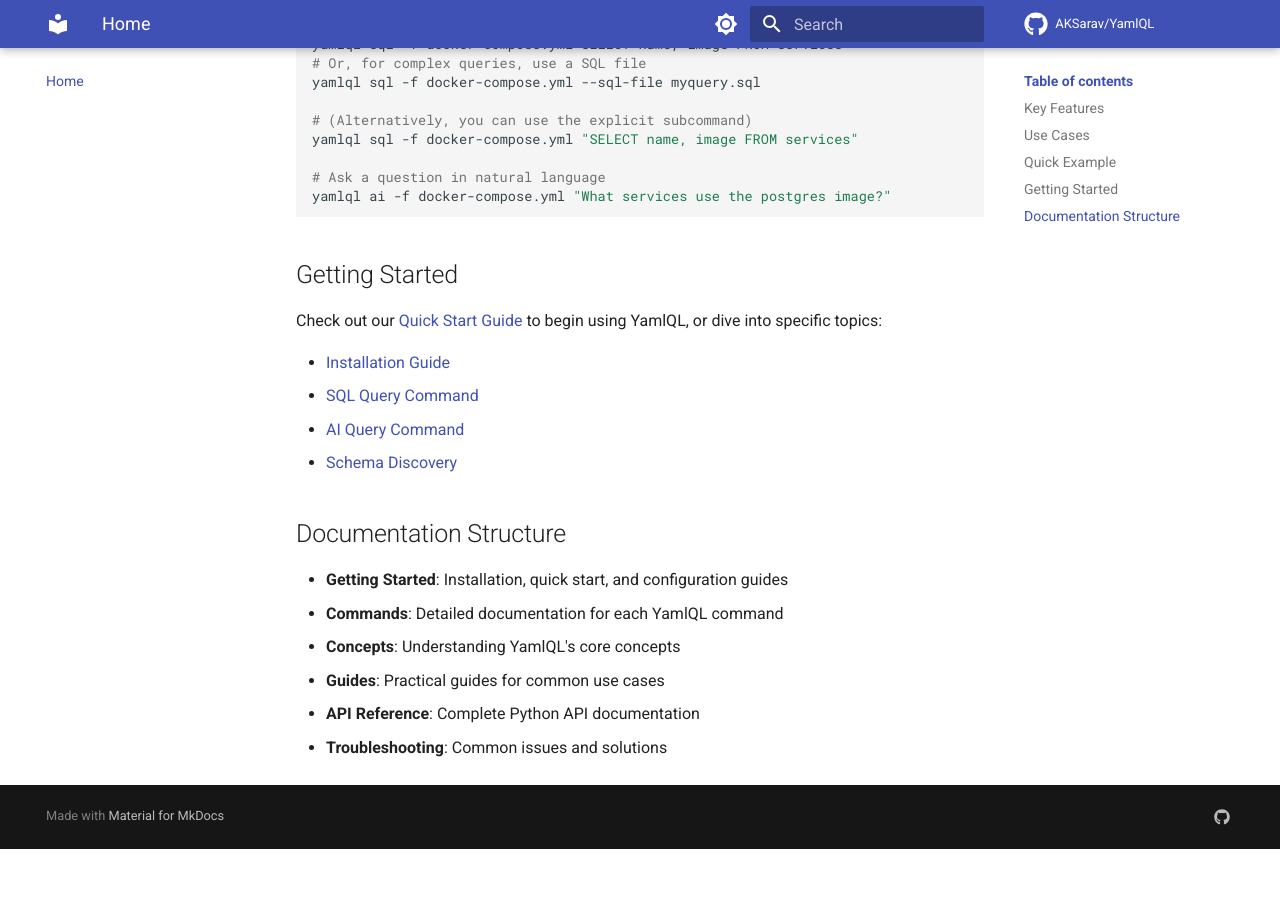
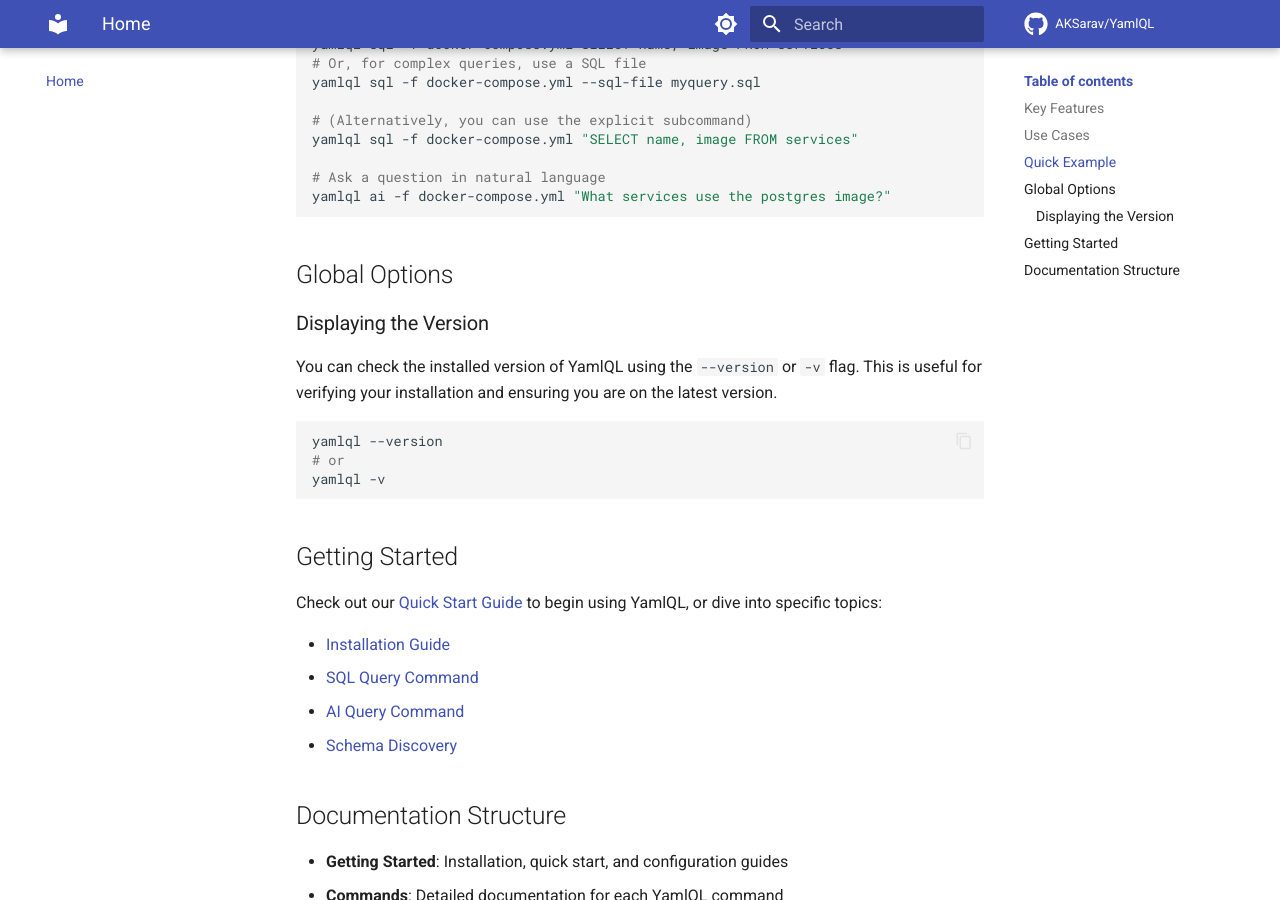
Before and after one commit to AKSarav/YamlQL, an MkDocs documentation site: the page built from docs/index.md, in a window 1280 px wide and 900 px high, scrolled down 1217 px. Built offline with MkDocs 1.6.1 and Material for MkDocs 9.7.7, drawn with Linux system fonts in a browser that asks for light colours; comment, search, counter and statistics services are not loaded; before the commit the page ends 2066 px from its top, so only the background shows below that.

Commit message:
updating the docs

````diff
--- a/docs/index.md
+++ b/docs/index.md
@@ -43,6 +43,18 @@
 yamlql ai -f docker-compose.yml "What services use the postgres image?"
 ```
 
+## Global Options
+
+### Displaying the Version
+
+You can check the installed version of YamlQL using the `--version` or `-v` flag. This is useful for verifying your installation and ensuring you are on the latest version.
+
+```bash
+yamlql --version
+# or
+yamlql -v
+```
+
 ## Getting Started
 
 Check out our [Quick Start Guide](getting-started/quick-start.md) to begin using YamlQL, or dive into specific topics:
````
